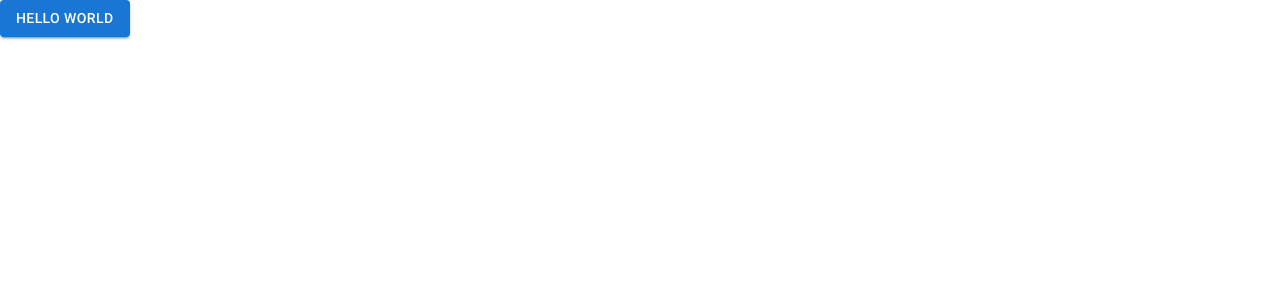
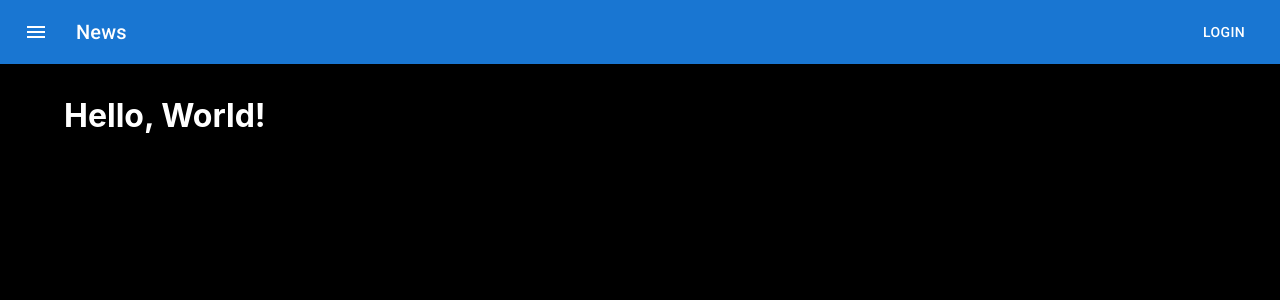
Before and after one commit to Lucassamuel97/admin-videos-react, a React (Vite) app: page / in a window 1280 px wide. Shown: the top 300 px of the page. Built offline with nearby package versions, Linux system fonts and the light colour scheme.

Commit message:
:sparkles: feat: Adiciona estrutura básica com Header e Layout utilizando Material UI

```diff
--- a/src/App.tsx
+++ b/src/App.tsx
@@ -1,13 +1,29 @@
+import * as React from "react";
 import "./App.css"
-import { Counter } from "./features/counter/Counter"
-import { Quotes } from "./features/quotes/Quotes"
-import Button from '@mui/material/Button';
-import logo from "./logo.svg"
+import { ThemeProvider } from "@emotion/react";
+import { Box, createTheme } from "@mui/material";
+import { Header } from "./components/Header";
+import { Layout } from "./components/Layout";
+
+const theme = createTheme({});
 
 const App = () => {
   return (
-    <Button variant="contained">Hello world</Button>
-  )
+    <ThemeProvider theme={theme}>
+      <Box
+      component="main"
+      sx={{
+        height: "100vh",
+        backgroundColor: "#000",
+        color: "#fff",
+        }}>
+        <Header />
+        <Layout>
+          <h1>Hello, World!</h1>
+        </Layout>
+      </Box>
+    </ThemeProvider>
+  );
 }
 
 export default App
--- /dev/null
+++ b/src/components/Header.tsx
@@ -0,0 +1,32 @@
+import * as React from 'react';
+import AppBar from '@mui/material/AppBar';
+import Box from '@mui/material/Box';
+import Toolbar from '@mui/material/Toolbar';
+import Typography from '@mui/material/Typography';
+import Button from '@mui/material/Button';
+import IconButton from '@mui/material/IconButton';
+import MenuIcon from '@mui/icons-material/Menu';
+
+export function Header() {
+    return (
+        <Box sx={{ flexGrow: 1 }}>
+          <AppBar position="static">
+            <Toolbar>
+              <IconButton
+                size="large"
+                edge="start"
+                color="inherit"
+                aria-label="menu"
+                sx={{ mr: 2 }}
+              >
+                <MenuIcon />
+              </IconButton>
+              <Typography variant="h6" component="div" sx={{ flexGrow: 1 }}>
+                News
+              </Typography>
+              <Button color="inherit">Login</Button>
+            </Toolbar>
+          </AppBar>
+        </Box>
+      );
+}
--- /dev/null
+++ b/src/components/Layout.tsx
@@ -0,0 +1,14 @@
+import { Box, Container } from '@mui/material'
+import * as React from "react";
+
+export function Layout({children}: {children: React.ReactNode}) {
+  return (
+    <Box>
+        <Container
+
+        maxWidth="lg" sx={{ mt: 4, mb: 4, bg: "white" }}>
+            {children}
+        </Container>
+    </Box>
+  )
+}
```
